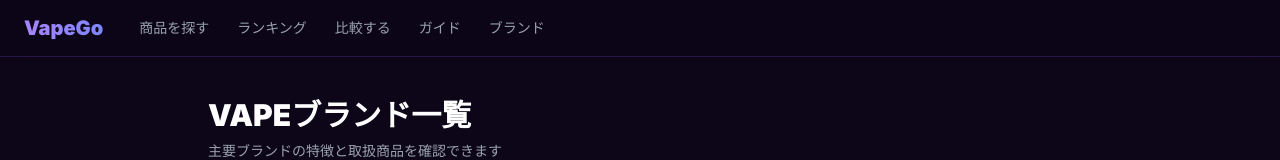
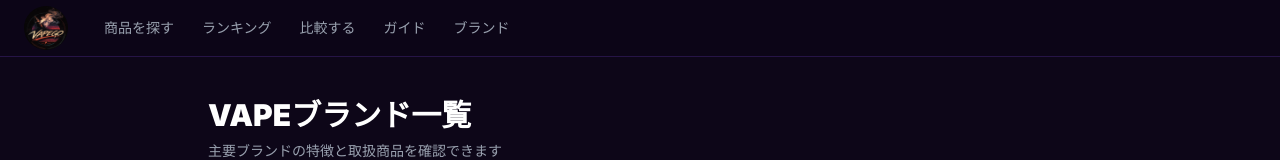
Before and after one commit to acculief/vapelog, a Next.js app: page /brands in a window 1280 px wide. Shown: the top 160 px of the page. Built offline with nearby package versions, Linux system fonts and the light colour scheme; no server answers; the database is empty.

Commit message:
feat: add VapeGo logo image to header

```diff
--- a/app/layout.tsx
+++ b/app/layout.tsx
@@ -3,6 +3,7 @@
 import './globals.css'
 import Script from "next/script"
 import Link from 'next/link'
+import Image from 'next/image'
 
 const inter = Inter({ subsets: ['latin'] })
 
@@ -97,8 +98,8 @@
         <header className="sticky top-0 z-50 border-b border-violet-500/20 backdrop-blur-md" style={{ background: 'rgba(13,6,24,0.90)' }}>
           <div className="max-w-7xl mx-auto px-4 sm:px-6">
             <div className="flex items-center h-14 gap-6">
-              <Link href="/" className="text-xl font-black shrink-0 bg-gradient-to-r from-violet-400 to-indigo-400 bg-clip-text text-transparent">
-                VapeGo
+              <Link href="/" className="shrink-0 flex items-center">
+                <Image src="/logo.jpg" alt="VapeGo" width={44} height={44} className="rounded-full object-cover" />
               </Link>
               <nav className="hidden sm:flex items-center gap-1 flex-1">
                 <Link href="/search" className="px-3 py-2 text-sm text-gray-400 hover:text-violet-300 hover:bg-violet-500/10 rounded-md transition">商品を探す</Link>
```
Also changed, not shown: public/logo.jpg (added).
